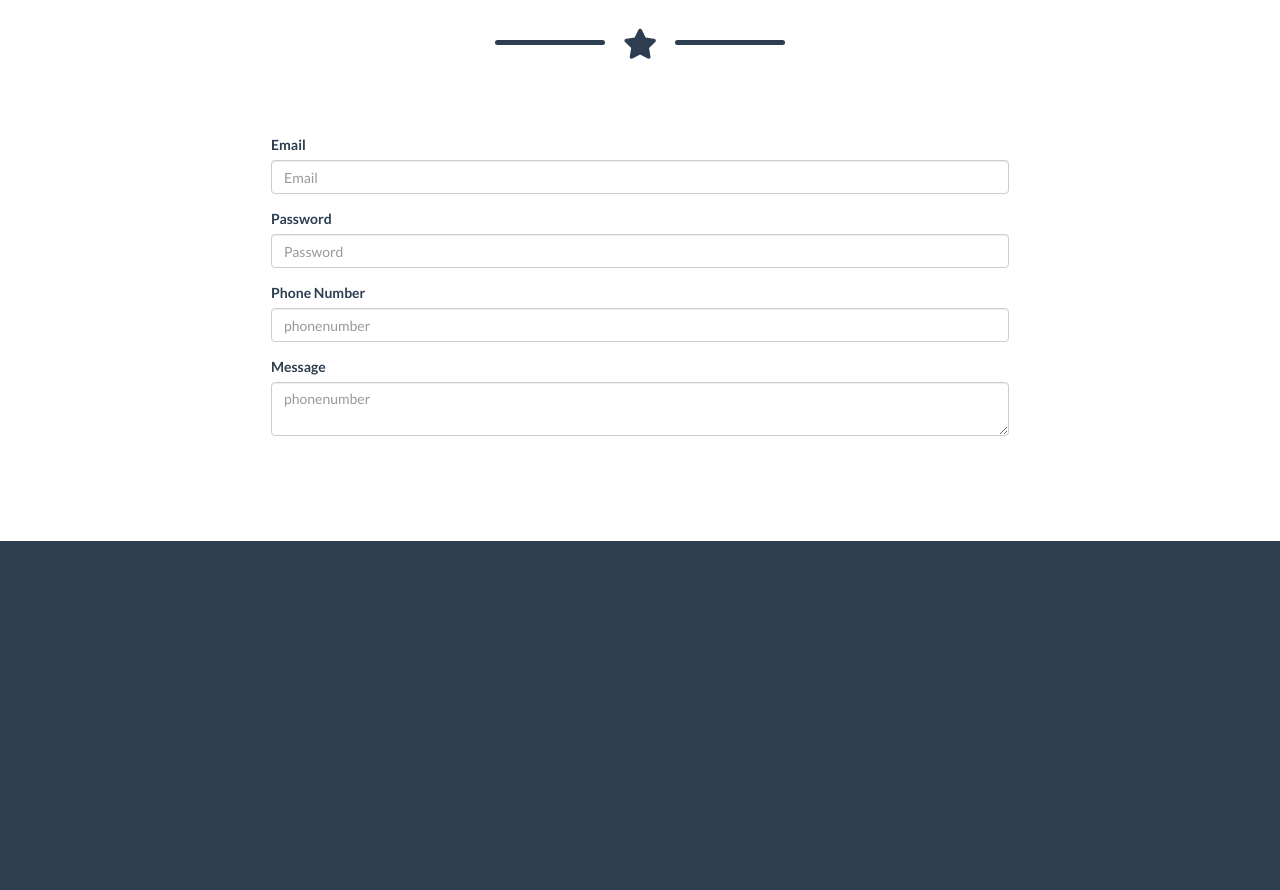
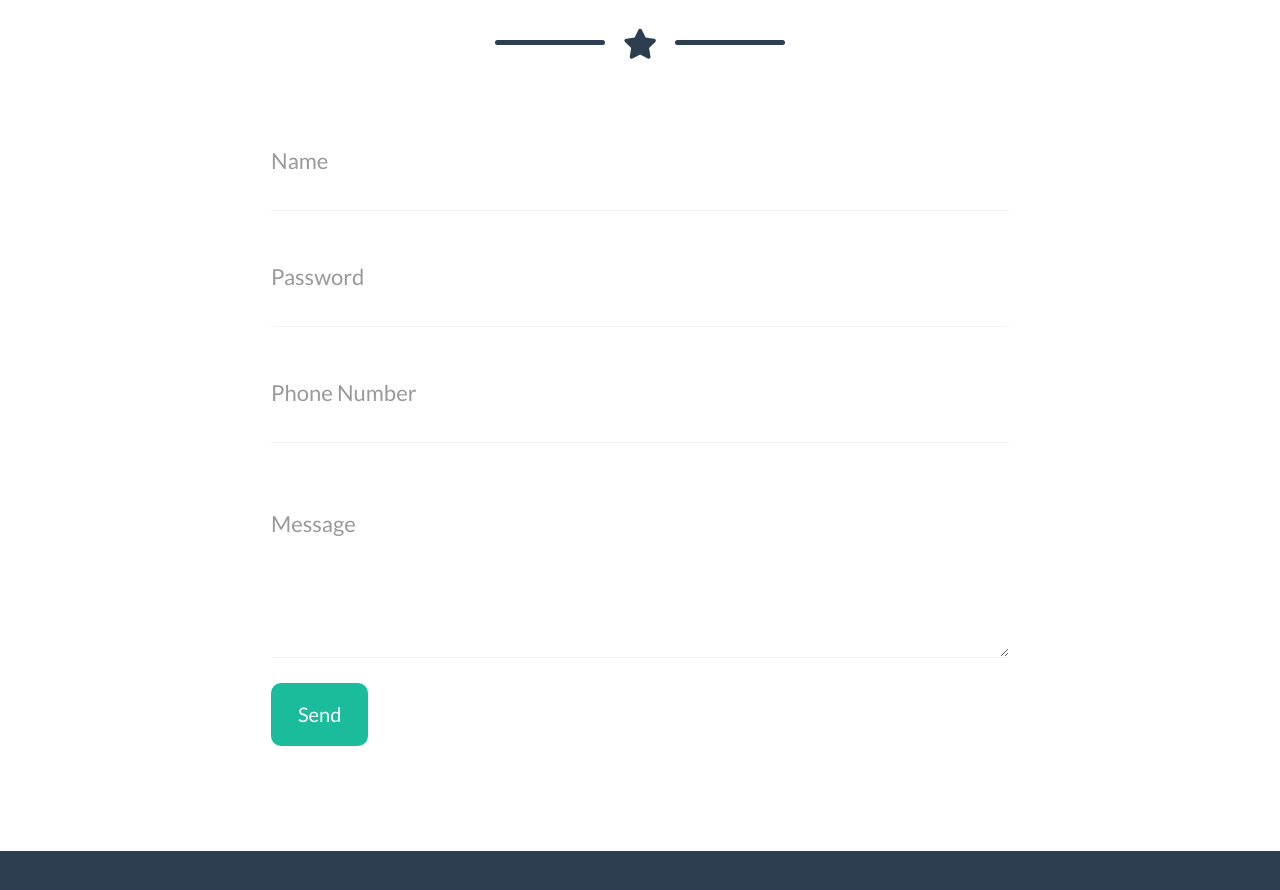
Before and after one commit to AlessioCirillo/html-css-bootstrap-freelancer, a plain HTML site: page index.html in a window 1280 px wide. Shown: the part 2519-3409 px from the top of the page. Drawn offline with nearby package versions, Linux system fonts and the light colour scheme.

Commit message:
contact me

```diff
--- a/css/style.css
+++ b/css/style.css
@@ -179,15 +179,45 @@ p{
 /* CONTACT */
 .contact{
   color: #2c3e50;
+  margin-bottom: 0;
 }
 
 .contact .division .div-line{
   background: #2c3e50;
 }
 
-.form-group{
+label{
+  margin-bottom: 10px;
+  display: none;
+}
+
+.register-form .form-group input[type="email"],
+.register-form .form-group input[type="password"],
+.register-form .form-group input[type="text"],
+.register-form .form-group textarea{
+  font-size: 22px;
+  color: #6c7591;
+  border: 0;
   box-shadow: none;
-  border: none;
+  border-bottom: 1px solid #eef1f3;
+  border-radius: none;
+  padding: 50px 0;
+}
+
+.register-form .form-group textarea{
+  height: 200px;
+}
+.form-group .btn{
+  padding: 15px 25px;
+  border-radius: 10px;
+  color: #fff;
+  border: 2px solid #1abc9c;
+  margin-top: 10px;
+}
+
+.form-group .btn:hover{
+  background: #2c9681;
+  border: 2px solid #2c9681;
 }
 
 /* FOOTER */
--- a/index.html
+++ b/index.html
@@ -166,22 +166,25 @@
             </div>
           </div>
           <div class="col-md-8 col-md-offset-2">
-            <form>
+            <form class="register-form">
               <div class="form-group">
-                <label for="email">Email</label>
-                <input type="email" class="form-control" id="email" placeholder="Email">
+                <label for="email">name</label>
+                <input type="email" class="form-control" id="email" placeholder="Name">
               </div>
               <div class="form-group">
-                <label for="password">Password</label>
+                <label for="password">Email Address</label>
                 <input type="password" class="form-control" id="password" placeholder="Password">
               </div>
               <div class="form-group">
                 <label for="phonenumber">Phone Number</label>
-                <input type="text" class="form-control" id="phonenumber" placeholder="phonenumber">
+                <input type="text" class="form-control" id="phonenumber" placeholder="Phone Number">
               </div>
               <div class="form-group">
                 <label for="message">Message</label>
-                <textarea type="text" class="form-control" id="phonenumber" placeholder="phonenumber"></textarea>
+                <textarea class="form-control" id="phonenumber" placeholder="Message"></textarea>
+              </div>
+              <div class="form-group">
+                <button type="button" name="button" class="btn">Send</button>
               </div>
             </form>
           </div>
```
